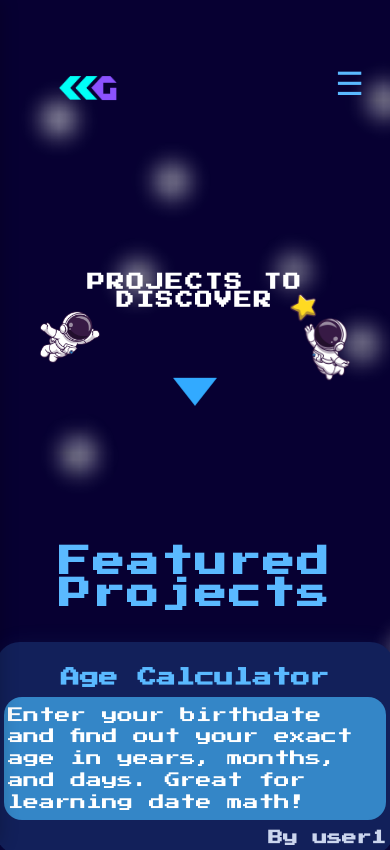
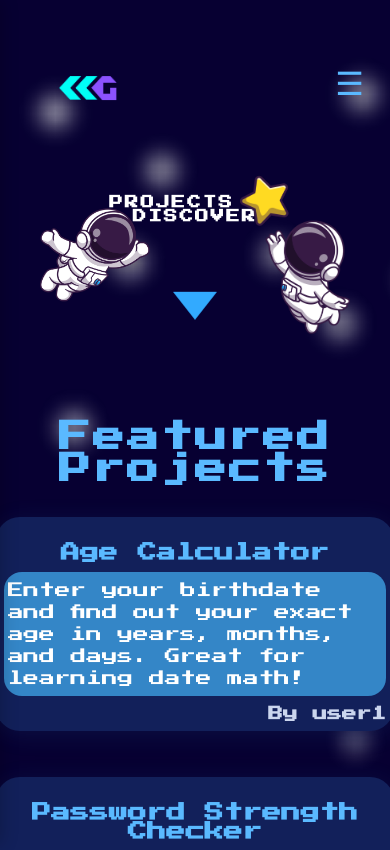
Before and after one commit to xtrnals/CyCode-Galaxy-Website, a plain HTML site: page projects.html in a window 390 px wide. Shown: the top 850 px of the page. Drawn offline with Linux system fonts and the light colour scheme.

Commit message:
Add files via upload

```diff
--- a/style.css
+++ b/style.css
@@ -639,6 +639,7 @@ nav ul li a:hover {
   justify-content: center;
   overflow: hidden;
   padding: 0 24px;
+  margin-top: -40px;
 }
 
 .astro-left,
@@ -763,6 +764,9 @@ nav ul li a:hover {
 }
 
 @media (max-width: 600px) {
+  .projects-list {
+    padding: 16px 0 0 0;
+  }
   .project-card {
     width: 98vw;
     max-width: 99vw;
@@ -772,9 +776,13 @@ nav ul li a:hover {
   }
   .project-box {
     min-width: 0;
-    min-height: 50px;
+    width: 100%;
+    box-sizing: border-box;
     padding: 8px 4px 6px 4px;
-    height: auto;
+  }
+  .featured-projects-title {
+    font-size: 1.2rem;
+    margin: 24px 0 16px 0;
   }
 }
 
@@ -840,9 +848,14 @@ nav ul li a:hover {
     box-sizing: border-box;
     padding: 8px 4px 6px 4px;
   }
-  .featured-projects-title {
+  .community-title {
     font-size: 1.2rem;
-    margin: 24px 0 16px 0;
+    margin: 32px 0 18px 0;
+  }
+  .join-btn {
+    font-size: 1.1rem;
+    padding: 10px 24px;
+    border-radius: 24px;
   }
 }
 
@@ -1420,29 +1433,36 @@ nav ul li a:hover {
 /* Responsive Projects Hero */
 @media (max-width: 900px) {
   .projects-hero {
-    min-height: 60vh;
-    padding: 0 8px;
-  }
+    min-height: 40vh;
+    padding: 0 2vw;
+    display: flex;
+    flex-direction: row;
+    align-items: center;
+    justify-content: center;
+    gap: 0;
+  }
+    .astro-left, .astro-right {
+      width: 150px !important;
+      max-width: 32vw !important;
+    }
   .projects-title h1 {
-    font-size: 1.5rem;
-  }
-  .astro-left, .astro-right {
-    width: 90px;
-    max-width: 25vw;
+    font-size: 1.2rem;
+    padding: 0 8vw; /* Add horizontal padding to keep text away from astronauts */
+    word-break: break-word;
   }
 }
 @media (max-width: 600px) {
   .projects-hero {
-    min-height: 40vh;
-    flex-direction: column;
-    padding: 0 2vw;
+    min-height: 30vh;
+    padding: 0 1vw;
+  }
+  .astro-left, .astro-right {
+    width: 110px !important;
+    max-width: 40vw !important;
   }
   .projects-title h1 {
-    font-size: 1.1rem;
-  }
-  .astro-left, .astro-right {
-    width: 60px;
-    max-width: 20vw;
+    font-size: 0.85rem;
+    padding: 0 14vw; /* More padding on very small screens */
   }
 }
 
```
